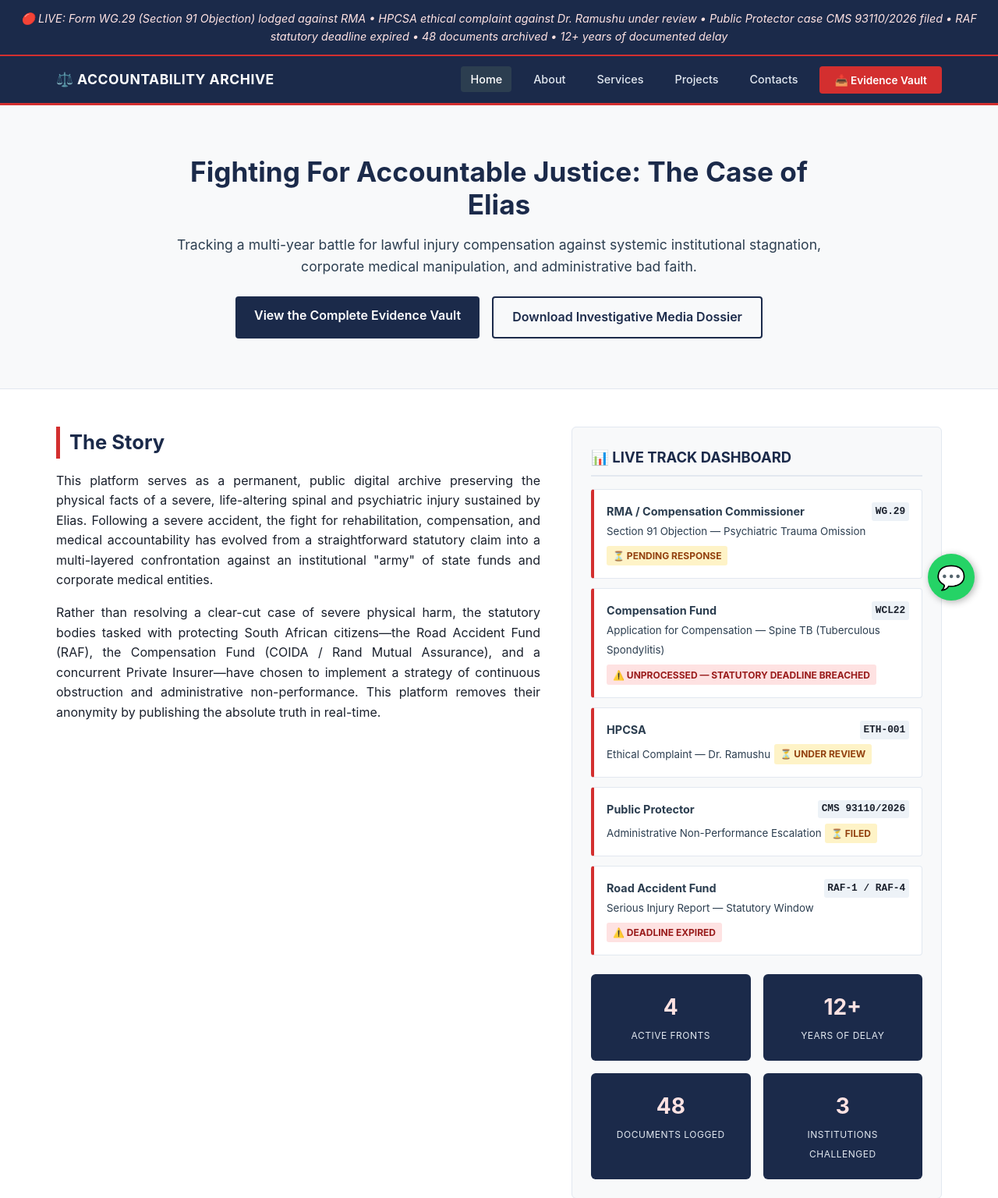
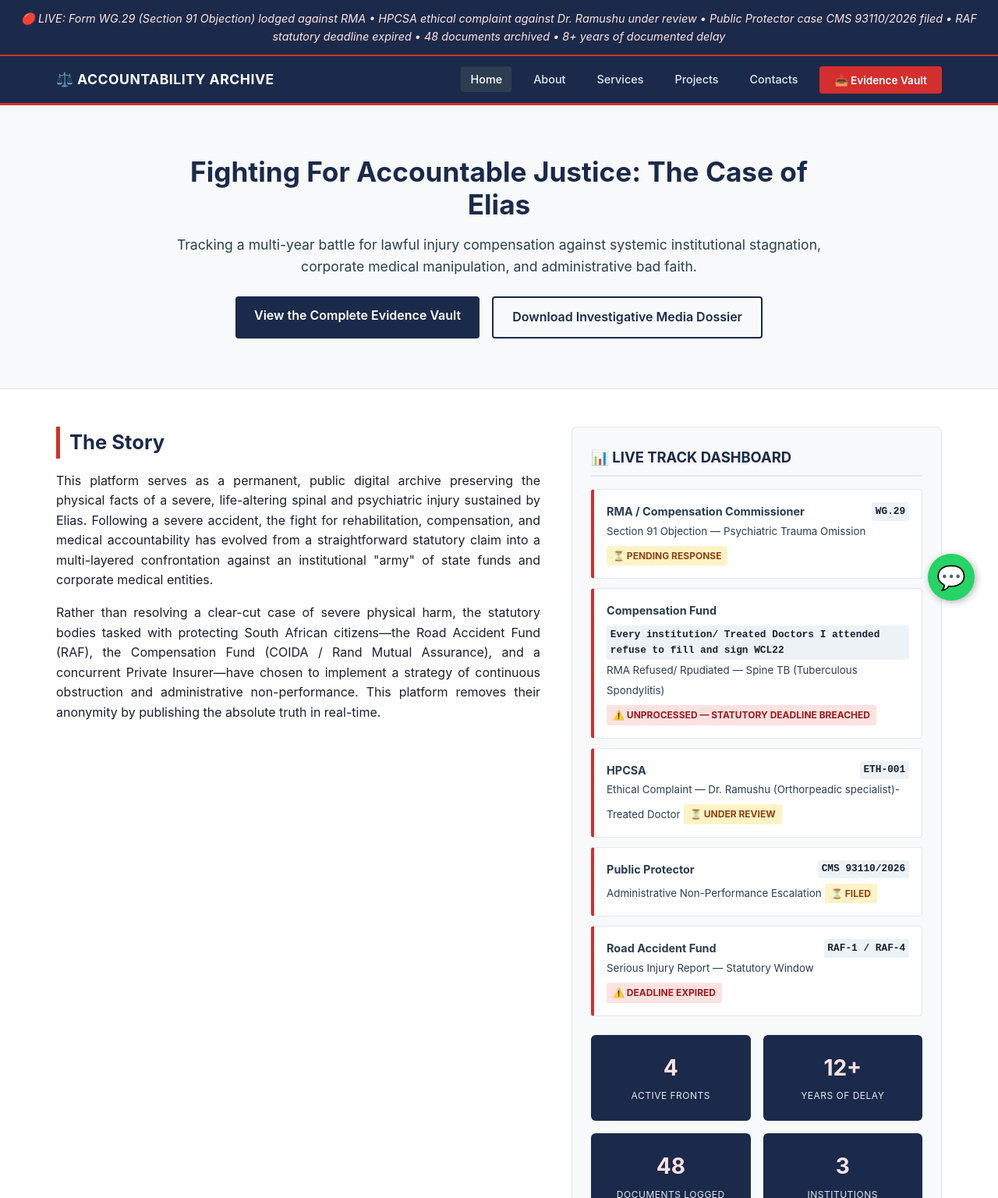
Before and after one commit to malecombop-arch/Accountability-Archive, a plain HTML site: page index.html in a window 1280 px wide. Shown: the top 1536 px of the page at 78% size. Drawn offline with Linux system fonts and the light colour scheme.

```diff
--- a/index.html
+++ b/index.html
@@ -248,7 +248,7 @@
 <body>
 
     <div class="ticker-panel">
-        <span id="global-ticker-text">🔴 LIVE: Form WG.29 (Section 91 Objection) lodged against RMA • HPCSA ethical complaint against Dr. Ramushu under review • Public Protector case CMS 93110/2026 filed • RAF statutory deadline expired • 48 documents archived • 12+ years of documented delay</span>
+        <span id="global-ticker-text">🔴 LIVE: Form WG.29 (Section 91 Objection) lodged against RMA • HPCSA ethical complaint against Dr. Ramushu under review • Public Protector case CMS 93110/2026 filed • RAF statutory deadline expired • 48 documents archived • 8+ years of documented delay</span>
     </div>
 
     <header class="global-header">
@@ -297,13 +297,13 @@
                         <span class="track-status pending">⏳ Pending Response</span>
                     </div>
                     <div class="track-card">
-                        <h4>Compensation Fund <span class="track-id">WCL22</span></h4>
-                        <small style="color: var(--secondary-charcoal);">Application for Compensation — Spine TB (Tuberculous Spondylitis)</small>
+                        <h4>Compensation Fund <span class="track-id">Every institution/ Treated Doctors I attended refuse to fill and sign WCL22</span></h4>
+                        <small style="color: var(--secondary-charcoal);">RMA Refused/ Rpudiated — Spine TB (Tuberculous Spondylitis)</small>
                         <span class="track-status expired">⚠️ Unprocessed — Statutory Deadline Breached</span>
                     </div>
                     <div class="track-card">
                         <h4>HPCSA <span class="track-id">ETH-001</span></h4>
-                        <small style="color: var(--secondary-charcoal);">Ethical Complaint — Dr. Ramushu</small>
+                        <small style="color: var(--secondary-charcoal);">Ethical Complaint — Dr. Ramushu (Orthorpeadic specialist)- Treated Doctor</small>
                         <span class="track-status pending">⏳ Under Review</span>
                     </div>
                     <div class="track-card">
```
